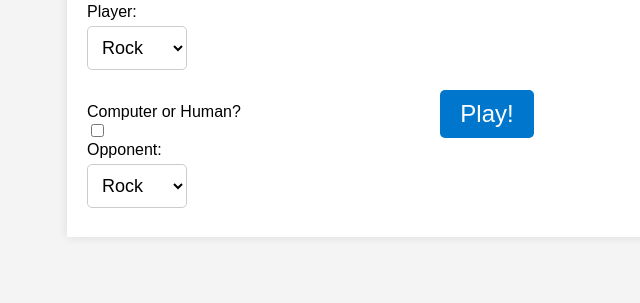
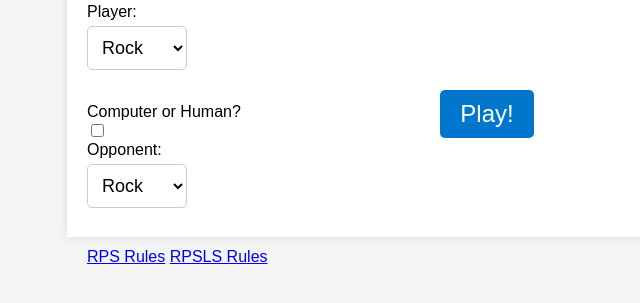
Before and after one commit to comp426-2023-spring/e02-cheestov, a website: page public/index.html in a window 1280 px wide. Shown: the part 111-414 px from the top of the page, without its empty margins (153-793 px from the left). Drawn offline with Linux system fonts and the light colour scheme.

Commit message:
added rules

```diff
--- a/public/index.html
+++ b/public/index.html
@@ -41,6 +41,10 @@
             <p id="result-text"></p>
             <button id="startover-button", onclick="hideFunction()">Play Again</button>
         </div>
+        <div class="rules">
+            <a href="https://www.wikihow.com/Play-Rock,-Paper,-Scissors">RPS Rules</a>
+            <a href="https://www.wikihow.com/Play-Rock-Paper-Scissors-Lizard-Spock">RPSLS Rules</a>
+        </div>
     </div>
 </body>
 <script src="scripts.js">
--- a/public/styles.css
+++ b/public/styles.css
@@ -104,3 +104,7 @@ h2 {font-size: 0px;}
 	border-radius: 5px;
 	cursor: pointer;
 }
+
+.rules {
+    margin-top: 110px;
+}
```
